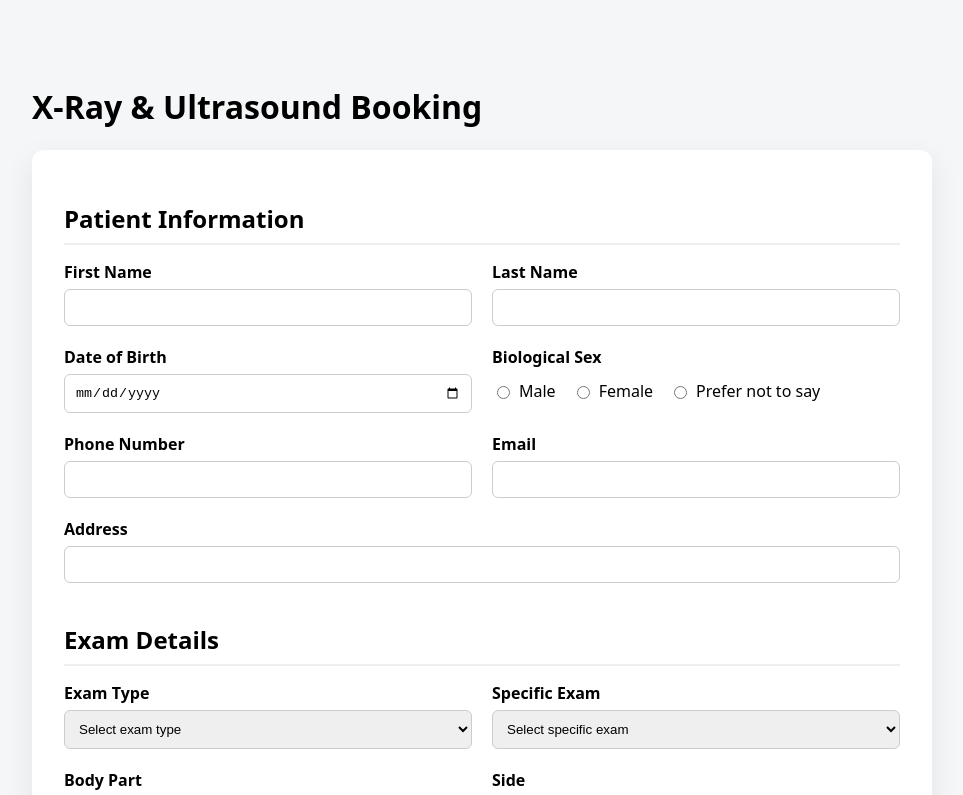
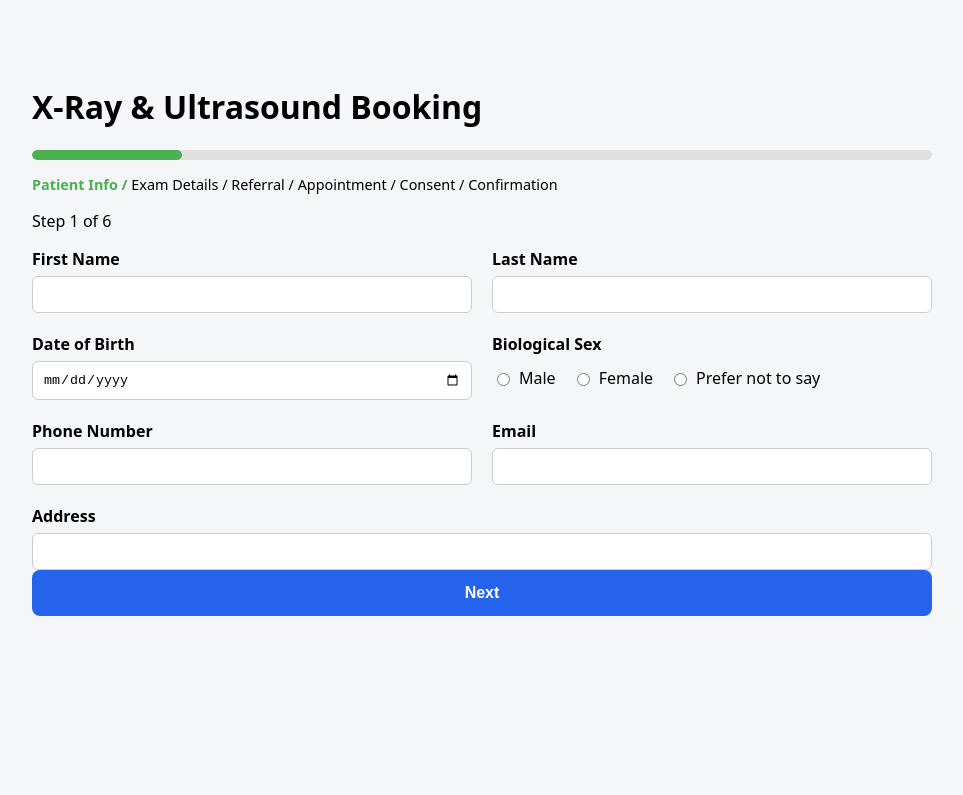
Before and after one commit to spencer78610/x-ray-booking-system, a React (Create React App) app: page / in a window 1280 px wide. Shown: the top 795 px of the page, without its empty margins (158-1121 px from the left). Built offline with nearby package versions, Linux system fonts and the light colour scheme.

Commit message:
got basic restructure done

```diff
--- a/src/App.css
+++ b/src/App.css
@@ -1,3 +1,8 @@
+/* #d9edf7 */
+/* #bce8f1 */
+/* #3a87ad */
+/* #005885 */
+
 body {
   font-family: system-ui, sans-serif;
   background: #f4f6f8;
@@ -101,3 +106,34 @@ body {
 .submit-btn:hover {
   background: #1e4ed8;
 }
+
+/* =============== */
+/* Progress bar */
+/* =============== */
+
+.progress-container {
+  width: 100%;
+  height: 10px;
+  background-color: #e0e0e0;
+  border-radius: 5px;
+  overflow: hidden;
+  margin-bottom: 15px;
+}
+
+.progress-bar {
+  height: 100%;
+  background-color: #4caf50;
+  width: 0%;
+  transition: width 0.5s ease-in-out;
+  border-radius: 5px;
+}
+
+.breadcrumbs {
+  font-size: 0.9rem;
+  margin-bottom: 8px;
+}
+
+.breadcrumbs .active-step {
+  font-weight: bold;
+  color: #4caf50;
+}
--- a/src/App.js
+++ b/src/App.js
@@ -1,5 +1,4 @@
-
-import { useState } from 'react';
+import { useState, useEffect } from 'react';
 import PatientInfo from './components/PatientInfo';
 import ExamDetails from './components/ExamDetails';
 import Referral from './components/Referral';
@@ -7,17 +6,33 @@ import AppointmentScheduling from './components/AppointmentScheduling';
 import Consent from './components/Consent';
 import CancelReschedule from './components/CancelReschedule';
 import Confirmation from './components/Confirmation';
+import FormStep from './components/FormStep';
+import ProgressBar from './components/ProgressBar';
 import './App.css';
 
-import { useEffect } from 'react';
+function App() {
 
+  // Progress bar steps
+  const steps = [
+    "Patient Info",
+    "Exam Details",
+    "Referral",
+    "Appointment",
+    "Consent",
+    "Confirmation"
+  ];
 
-function App() {
-  // All form data in one object
-  const [step, setStep] = useState("form");
+  const [step, setStep] = useState(1);
+
+  const nextStep = () => setStep(prev => prev + 1);
+  const prevStep = () => setStep(prev => prev - 1);
+
+  // Will use this data later for the db
   const [formData, setFormData] = useState(() => {
     const savedData = localStorage.getItem("bookingFormData");
-    return savedData ? JSON.parse(savedData) : {
+    return savedData
+      ? JSON.parse(savedData)
+      : {
         firstName: '',
         lastName: '',
         dob: '',
@@ -46,16 +61,10 @@ function App() {
   });
 
   useEffect(() => {
-    // Avoid storing File objects (they can't be serialized)
     const { referralFile, ...serializableData } = formData;
-
-    localStorage.setItem(
-      "bookingFormData",
-      JSON.stringify(serializableData)
-    );
+    localStorage.setItem("bookingFormData", JSON.stringify(serializableData));
   }, [formData]);
 
-  // Generic handleChange function
   const handleChange = (e) => {
     const { name, value, type, checked, files } = e.target;
     setFormData(prev => ({
@@ -64,49 +73,117 @@ function App() {
     }));
   };
 
-  // Handle form submission
+  //  Step Breadcrumbs Component
+  const StepBreadcrumbs = ({ currentStep, steps }) => (
+    <div className="breadcrumbs">
+      {steps.map((label, index) => {
+        const isActive = index + 1 === currentStep;
+        return (
+          <span key={index} className={isActive ? "active-step" : ""}>
+            {label} {index < steps.length - 1 && "/ "}
+          </span>
+        );
+      })}
+    </div>
+  );
+
+  const renderStep = () => {
+    switch (step) {
+      case 1:
+        return (
+          <FormStep stepNumber={1} totalSteps={steps.length} nextStep={nextStep}>
+            <PatientInfo formData={formData} handleChange={handleChange} />
+          </FormStep>
+        );
+      case 2:
+        return (
+          <FormStep stepNumber={2} totalSteps={steps.length} nextStep={nextStep} prevStep={prevStep}>
+            <ExamDetails formData={formData} handleChange={handleChange} />
+          </FormStep>
+        );
+      case 3:
+        return (
+          <FormStep stepNumber={3} totalSteps={steps.length} nextStep={nextStep} prevStep={prevStep}>
+            <Referral formData={formData} handleChange={handleChange} />
+          </FormStep>
+        );
+      case 4:
+        return (
+          <FormStep stepNumber={4} totalSteps={steps.length} nextStep={nextStep} prevStep={prevStep}>
+            <AppointmentScheduling formData={formData} handleChange={handleChange} />
+          </FormStep>
+        );
+      case 5:
+        return (
+          <FormStep stepNumber={5} totalSteps={steps.length} handleSubmit={handleSubmit} prevStep={prevStep}>
+            <Consent formData={formData} handleChange={handleChange} />
+          </FormStep>
+        );
+      case 6:
+        return (
+          <div className="booking-form">
+            <h2>Confirm Your Appointment</h2>
+            <div className="confirmation-box">
+              <p><strong>Name:</strong> {formData.firstName} {formData.lastName}</p>
+              <p><strong>Email:</strong> {formData.email}</p>
+              <p><strong>Exam:</strong> {formData.specificExam}</p>
+              <p><strong>Date:</strong> {formData.appointmentDate}</p>
+              <p><strong>Time:</strong> {formData.appointmentTime || "Flexible"}</p>
+              <p><strong>Location:</strong> {formData.appointmentLocation}</p>
+            </div>
+            <div className="confirmation-actions">
+              <button className="secondary-btn" onClick={() => setStep(1)}>Back</button>
+              <button className="submit-btn" onClick={confirmSubmission} >Confirm Booking</button>
+
+            </div>
+          </div>
+        );
+      case 7:
+        return (
+          <>
+            <Confirmation formData={formData} />
+            <button className="secondary-btn" onClick={() => setStep(8)}>Cancel or Reschedule</button>
+          </>
+        );
+      case 8:
+        return (
+          <CancelReschedule
+            formData={formData}
+            onReschedule={handleReschedule}
+            onCancel={handleCancel}
+          />
+        );
+      default:
+        return <PatientInfo />;
+    }
+  };
+
   const handleSubmit = (e) => {
     e.preventDefault();
-
-    // Basic validation before confirmation
     if (!formData.firstName || !formData.lastName) {
       alert("Please complete required patient information.");
       return;
     }
-
-    if (
-      !formData.consent ||
-      !formData.confirmInformation ||
-      !formData.privacyPolicy ||
-      !formData.cancelationPolicy
-    ) {
+    if (!formData.consent || !formData.confirmInformation || !formData.privacyPolicy || !formData.cancelationPolicy) {
       alert("You must agree to all consent items before continuing.");
       return;
     }
 
-    // Move to confirmation step instead of final submit
-    setStep("review");
+    setStep(6);
   };
 
   const confirmSubmission = () => {
     console.log("FINAL SUBMISSION:", formData);
-
-    setStep("confirmed");
+    setStep(7);
   };
 
   const handleReschedule = (newDate, newTime) => {
-    setFormData(prev => ({
-      ...prev,
-      appointmentDate: newDate,
-      appointmentTime: newTime
-    }));
-
-    setStep("confirmed");
+    setFormData(prev => ({ ...prev, appointmentDate: newDate, appointmentTime: newTime }));
+    setStep(7);
   };
 
   const handleCancel = () => {
     localStorage.removeItem("bookingFormData");
-
     setFormData({
       firstName: '',
       lastName: '',
@@ -133,93 +210,18 @@ function App() {
       privacyPolicy: false,
       cancelationPolicy: false
     });
-
-    setStep("form");
+    setStep(1);
   };
 
   return (
     <div className="app-container">
       <h1>X-Ray & Ultrasound Booking</h1>
 
-      {step === "form" && (
-        <form onSubmit={handleSubmit} className="booking-form">
-          <section className="form-section">
-            <h2>Patient Information</h2>
-            <PatientInfo formData={formData} handleChange={handleChange} />
-          </section>
+      {/* Progress & Breadcrumbs */}
+      <ProgressBar currentStep={Math.min(step, steps.length)} totalSteps={steps.length} />
+      <StepBreadcrumbs currentStep={Math.min(step, steps.length)} steps={steps} />
 
-          <section className="form-section">
-            <h2>Exam Details</h2>
-            <ExamDetails formData={formData} handleChange={handleChange} />
-          </section>
-
-          <section className="form-section">
-            <h2>Referral Information</h2>
-            <Referral formData={formData} handleChange={handleChange} />
-          </section>
-
-          <section className="form-section">
-            <h2>Appointment Scheduling</h2>
-            <AppointmentScheduling formData={formData} handleChange={handleChange} />
-          </section>
-
-          <section className="form-section">
-            <h2>Consent</h2>
-            <Consent formData={formData} handleChange={handleChange} />
-          </section>
-
-          <button type="submit" className="submit-btn">
-            Review & Confirm
-          </button>
-        </form>
-      )}
-
-      {step === "review" && (
-        <div className="booking-form">
-          <h2>Confirm Your Appointment</h2>
-
-          <div className="confirmation-box">
-            <p><strong>Name:</strong> {formData.firstName} {formData.lastName}</p>
-            <p><strong>Email:</strong> {formData.email}</p>
-            <p><strong>Exam:</strong> {formData.specificExam}</p>
-            <p><strong>Date:</strong> {formData.appointmentDate}</p>
-            <p><strong>Time:</strong> {formData.appointmentTime || "Flexible"}</p>
-            <p><strong>Location:</strong> {formData.appointmentLocation}</p>
-          </div>
-
-          <div className="confirmation-actions">
-            <button className="secondary-btn" onClick={() => setStep("form")}>
-              Back & Edit
-            </button>
-            <button className="submit-btn" onClick={confirmSubmission}>
-              Confirm Booking
-            </button>
-          </div>
-        </div>
-      )}
-
-      {step === "confirmed" && (
-        <>
-          <Confirmation formData={formData} />
-          <button
-            className="secondary-btn"
-            onClick={() => setStep("manage")}
-          >
-            Cancel or Reschedule
-          </button>
-        </>
-      )}
-
-      {step === "manage" && (
-        <CancelReschedule
-          formData={formData}
-          onReschedule={handleReschedule}
-          onCancel={handleCancel}
-        />
-      )}
-
-
-
+      {renderStep()}
     </div>
   );
 }
--- /dev/null
+++ b/src/components/FormStep.js
@@ -0,0 +1,30 @@
+import React from 'react';
+
+export default function FormStep({ children, nextStep, prevStep, handleSubmit, stepNumber, totalSteps }) {
+    return (
+        <div className='form-step'>
+            <p>Step {stepNumber} of {totalSteps}</p>
+            {children}
+
+            <div className='step-buttons'>
+                {prevStep && (
+                    <button className='secondary-btn' onClick={prevStep}>
+                        Back
+                    </button>
+                )}
+
+                {handleSubmit ? (
+                    <button className='submit-btn' onClick={handleSubmit}>
+                        Next
+                    </button>
+                ) : (
+                    nextStep && (
+                    <button className='submit-btn' onClick={nextStep}>
+                        Next
+                    </button>
+                    )
+                )}
+            </div>
+        </div>
+    );
+}
--- /dev/null
+++ b/src/components/ProgressBar.js
@@ -0,0 +1,26 @@
+import { useEffect, useState } from "react";
+
+const ProgressBar = ({ currentStep, totalSteps }) => {
+  const [width, setWidth] = useState(0); // Start at 0
+
+  const progressPercent = (currentStep / totalSteps) * 100;
+
+  useEffect(() => {
+    // Delay setting the width to trigger transition
+    const timer = setTimeout(() => {
+      setWidth(progressPercent);
+    }, 50); // 50ms delay
+    return () => clearTimeout(timer);
+  }, [progressPercent]);
+
+  return (
+    <div className="progress-container">
+      <div
+        className="progress-bar"
+        style={{ width: `${width}%` }}
+      />
+    </div>
+  );
+};
+
+export default ProgressBar;
```
Lines whose indentation alone changed are shown as unchanged.
